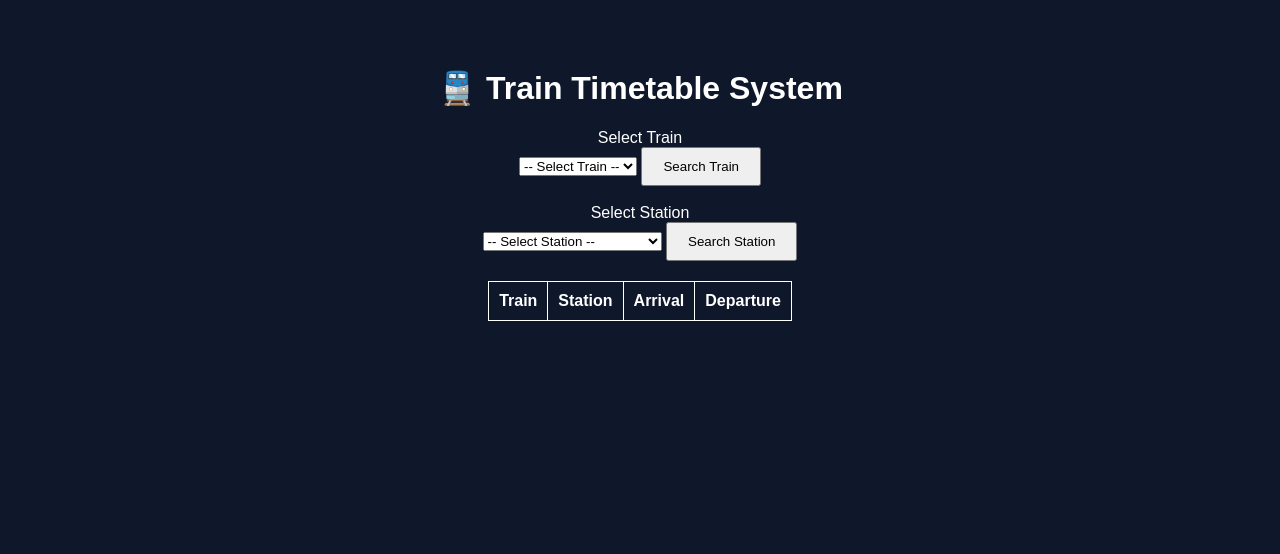
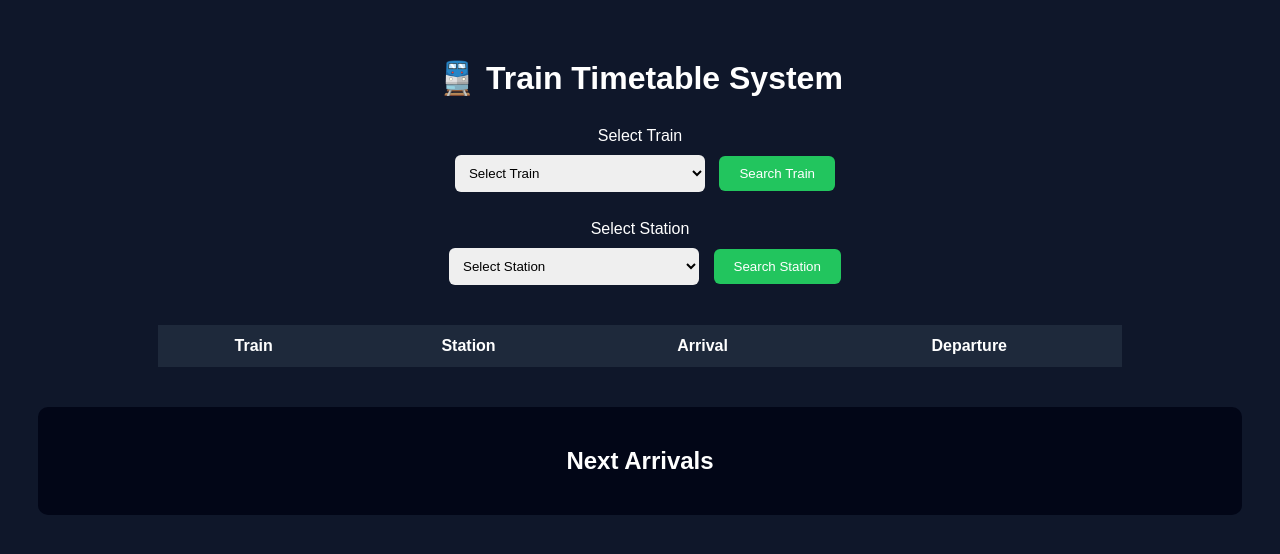
Before and after one commit to mjasniee-bot/train-timetable, a website: page index.html in a window 1280 px wide. Both pictures are taken after a click on the button "Search Train". Drawn offline with Linux system fonts and the light colour scheme.

Commit message:
add full timetable UI

```diff
--- a/index.html
+++ b/index.html
@@ -1,61 +1,120 @@
 <!DOCTYPE html>
 <html>
 <head>
+
 <title>Train Timetable System</title>
+
 <style>
+
 body{
 font-family:Arial;
 background:#0f172a;
 color:white;
 text-align:center;
-padding:40px;
+padding:30px;
 }
 
-input{
+h1{
+margin-bottom:30px;
+}
+
+select{
 padding:10px;
 margin:10px;
 width:250px;
+border-radius:6px;
+border:none;
 }
 
 button{
 padding:10px 20px;
+border:none;
+background:#22c55e;
+color:white;
 cursor:pointer;
+border-radius:6px;
+}
+
+button:hover{
+background:#16a34a;
 }
 
 table{
 margin:auto;
-margin-top:20px;
+margin-top:30px;
 border-collapse:collapse;
+width:80%;
 }
 
-td,th{
-border:1px solid white;
+th{
+background:#1e293b;
+padding:12px;
+}
+
+td{
 padding:10px;
+border-bottom:1px solid #334155;
 }
+
+.board{
+margin-top:40px;
+background:#020617;
+padding:20px;
+border-radius:10px;
+}
+
+.board h2{
+margin-bottom:20px;
+}
+
+.arrival{
+font-size:20px;
+margin:5px;
+}
+
 </style>
+
 </head>
 
 <body>
 
 <h1>🚆 Train Timetable System</h1>
 
+<div>
+
 <label>Select Train</label><br>
+
 <select id="trainList">
-<option value="">-- Select Train --</option>
+<option value="">Select Train</option>
 </select>
 
 <button onclick="searchTrain()">Search Train</button>
 
-<br><br>
+</div>
+
+<br>
+
+<div>
 
 <label>Select Station</label><br>
+
 <select id="stationList">
-<option value="">-- Select Station --</option>
+<option value="">Select Station</option>
 </select>
 
 <button onclick="searchStation()">Search Station</button>
 
+</div>
+
 <table id="result"></table>
+
+<div class="board">
+
+<h2>Next Arrivals</h2>
+
+<div id="arrivalBoard"></div>
+
+</div>
 
 <script>
 
@@ -77,17 +136,17 @@ let trainSelect=document.getElementById("trainList");
 let stationSelect=document.getElementById("stationList");
 
 trains.sort().forEach(t=>{
-let option=document.createElement("option");
-option.value=t;
-option.text=t;
-trainSelect.appendChild(option);
+let opt=document.createElement("option");
+opt.value=t;
+opt.text=t;
+trainSelect.appendChild(opt);
 });
 
 stations.sort().forEach(s=>{
-let option=document.createElement("option");
-option.value=s;
-option.text=s;
-stationSelect.appendChild(option);
+let opt=document.createElement("option");
+opt.value=s;
+opt.text=s;
+stationSelect.appendChild(opt);
 });
 
 }
@@ -109,6 +168,7 @@ let station=document.getElementById("stationList").value;
 let result=data.filter(d=>d.station_name==station);
 
 display(result);
+showNextArrivals(result);
 
 }
 
@@ -117,15 +177,37 @@ function display(rows){
 let html="<tr><th>Train</th><th>Station</th><th>Arrival</th><th>Departure</th></tr>";
 
 rows.forEach(r=>{
+
 html+=`<tr>
 <td>${r.train_no}</td>
 <td>${r.station_name}</td>
-<td>${r.arrival}</td>
-<td>${r.departure}</td>
+<td>${r.arrival || "-"}</td>
+<td>${r.departure || "-"}</td>
 </tr>`;
+
 });
 
 document.getElementById("result").innerHTML=html;
+
+}
+
+function showNextArrivals(rows){
+
+let board=document.getElementById("arrivalBoard");
+
+board.innerHTML="";
+
+rows.slice(0,5).forEach(r=>{
+
+let div=document.createElement("div");
+
+div.className="arrival";
+
+div.innerHTML=`🚆 Train ${r.train_no} arriving at ${r.arrival}`;
+
+board.appendChild(div);
+
+});
 
 }
 
```
